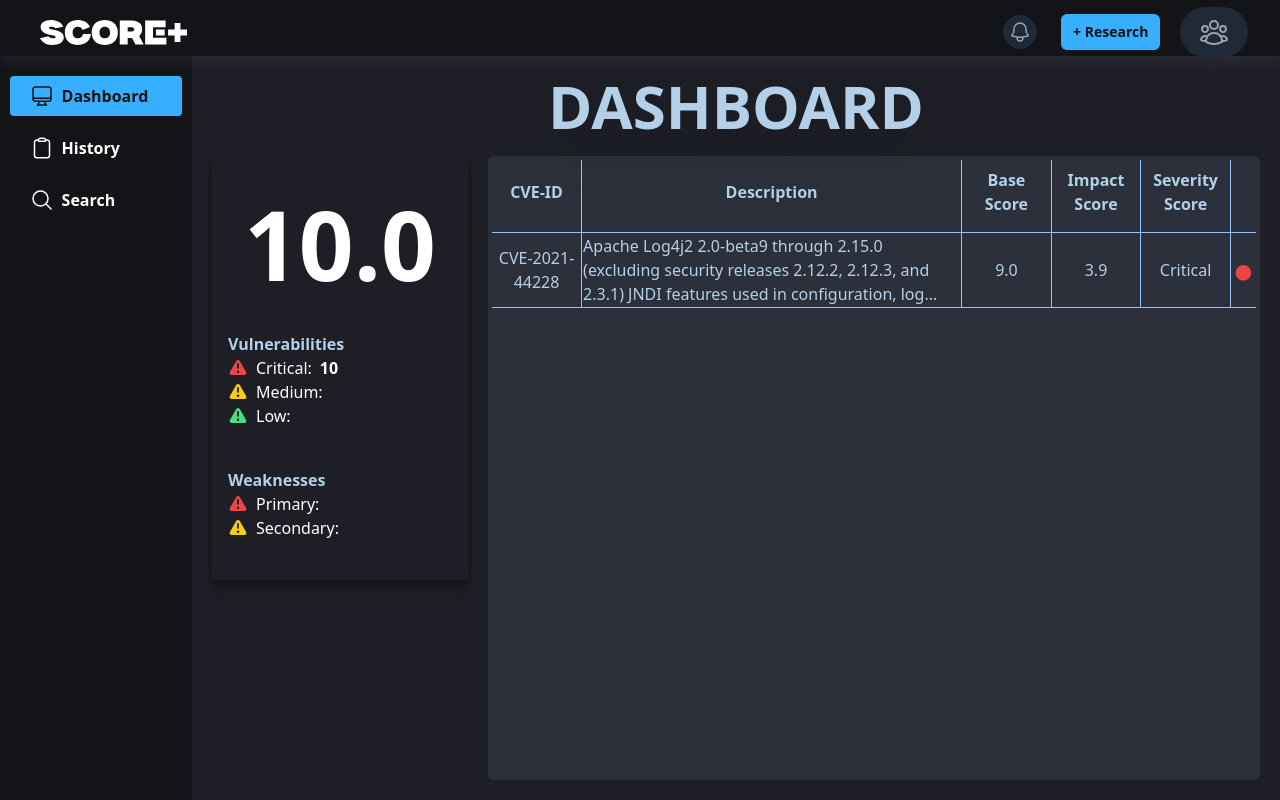
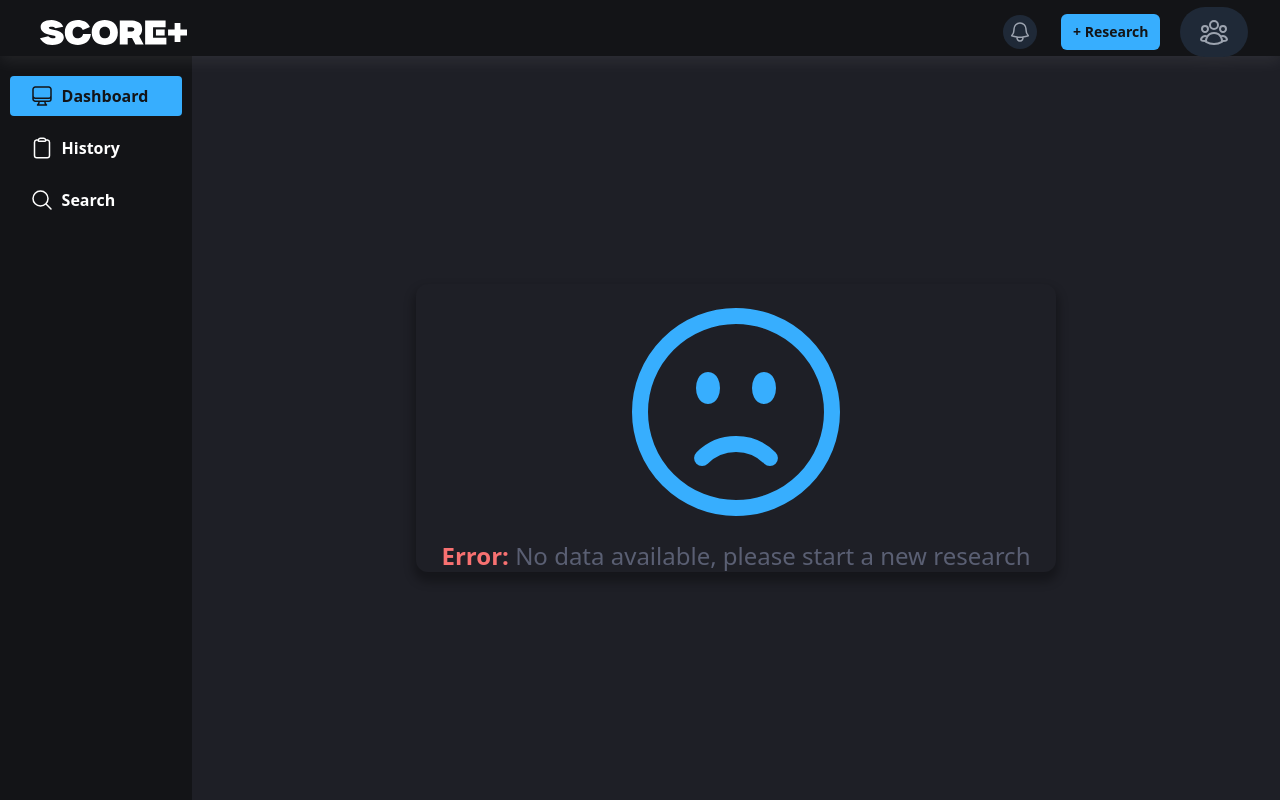
Before and after one commit to colelli/score_plus, a React (Vite) app: page / in a window 1280 px wide. Built offline with nearby package versions, Linux system fonts and the light colour scheme.

Commit message:
empty dashboard layout

```diff
--- a/src/elements/Dashboard.jsx
+++ b/src/elements/Dashboard.jsx
@@ -1,4 +1,5 @@
 import { ExclamationTriangleIcon } from "@heroicons/react/16/solid"
+import { FaceFrownIcon } from "@heroicons/react/24/outline"
 import { useEffect, useState } from "react"
 
 function classNames(...classes) {
@@ -9,7 +10,8 @@ const description = "Apache Log4j2 2.0-beta9 through 2.15.0 (excluding security
 
 export default function Dashboard() {
 
-    const [result, SetResult] = useState({ critical_cve_number: 10, score: 10.0, cve_list: [1]})
+    const temp = { critical_cve_number: 10, score: 10.0, cve_list: [1]}
+    const [result, SetResult] = useState({})
 
     useEffect
 
@@ -92,8 +94,13 @@ export default function Dashboard() {
 
             {Object.keys(result).length == 0 &&
                 <>
-                    <div>
-                        ciao
+                    <div className="w-full h-full flex flex-col items-center justify-center">
+                        <div className="h-min shadow-[0_7px_10px_3px_rgba(0,0,0,0.3)] rounded-xl flex flex-col items-center justify-center h-[40vh] w-[50vw]">
+                           <FaceFrownIcon className="text-secondary-400 w-[20vw]"/>
+                            <div className="text-primary-200 text-2xl px-6 text-center">
+                                <b className="text-red-400 font-black">Error:</b> No data available, please start a new research
+                            </div>
+                        </div>
                     </div>
                 </>}
 
```
